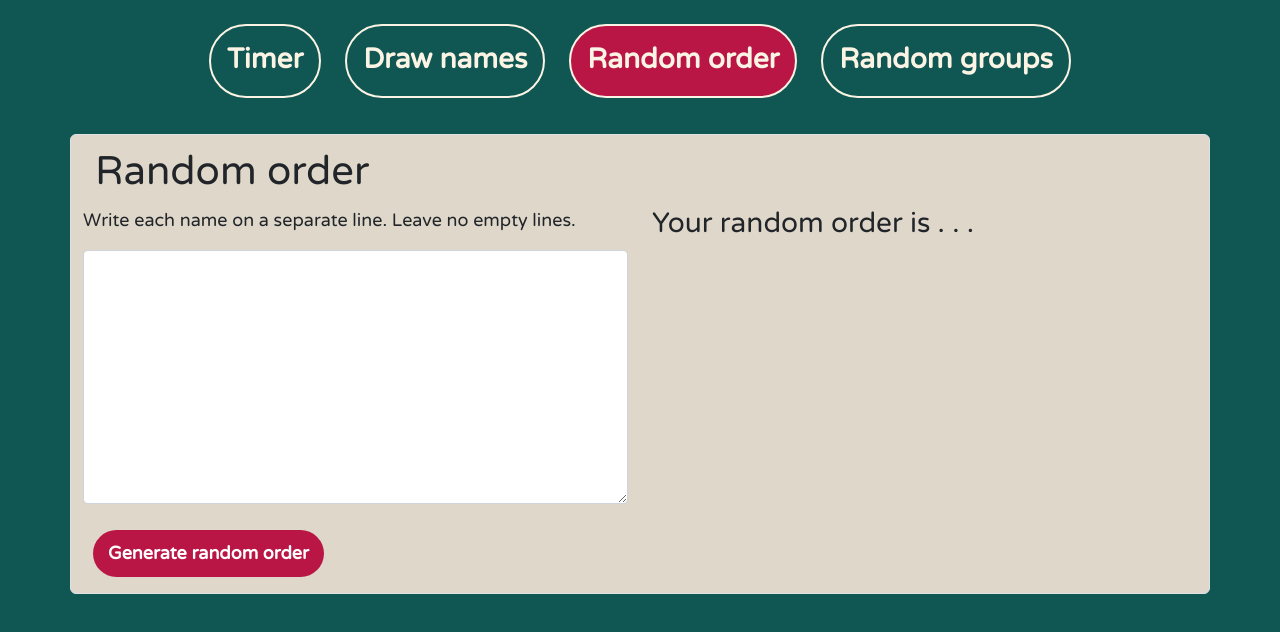
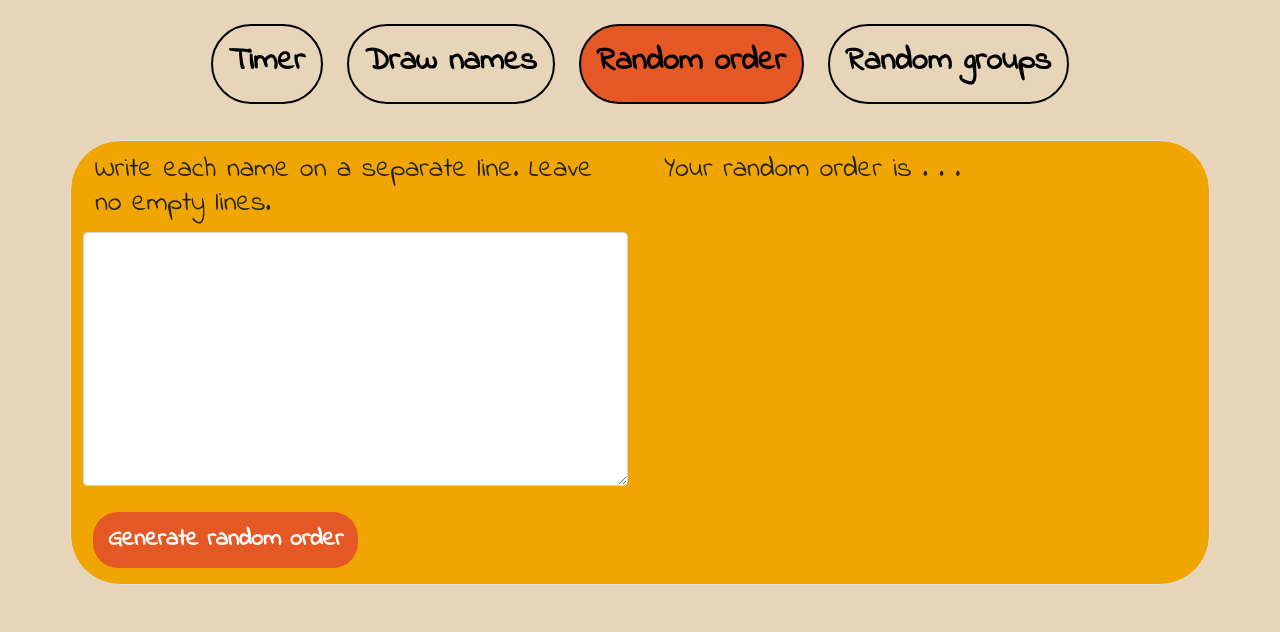
Before and after one commit to yadangdaxia/classroom-tools, a plain HTML site: page index.html in a window 1280 px wide. Both pictures are taken after a click on the element "Random order". Drawn offline with nearby package versions, Linux system fonts and the light colour scheme.

Commit message:
started new styling and coloring

```diff
--- a/css/style.css
+++ b/css/style.css
@@ -1,17 +1,17 @@
 body {
-  background-color: #105652;
+  background-color: #E6D5B8;
   /* font-family: 'Architects Daughter', cursive;
-  font-family: 'Bungee', cursive;
+  /* font-family: 'Bungee', cursive; */
   font-family: 'Indie Flower', cursive;
-  font-family: 'Montserrat', sans-serif;
+  /* font-family: 'Montserrat', sans-serif;
   font-family: 'Orbitron', sans-serif;
-  font-family: 'Press Start 2P', cursive; */
+  font-family: 'Press Start 2P', cursive;  */
   /* font-family: 'Roboto', sans-serif; */
   /* font-family: 'Secular One', sans-serif; */
-  font-family: 'Varela Round', sans-serif;
+  /* font-family: 'Varela Round', sans-serif; */
 }
 
-h1 {
+h3 {
   margin: 12px;
 }
 
@@ -20,8 +20,8 @@ h1 {
 }
 
 .container {
-  background-color: #DFD8CA;
-  border-radius: 6px;
+  background-color: #F0A500;
+  border-radius: 50px;
 }
 
 #draw-names-container {
@@ -41,15 +41,17 @@ h1 {
 
 
 #display-drawn-name {
-  font-size: 40px;
+  font-size: 48px;
   font-weight: bold;
   color: #1E3163;
   display: flex;
   align-items: center;
   justify-content: center;
-  height: 80px;
+  height: 100px;
   background-color: #FBF3E4;
   margin-bottom: 18px;
+  border-top-left-radius: 50px;
+  border-top-right-radius: 50px;
 }
 
 /* #already-finished-container {
@@ -61,7 +63,7 @@ h1 {
 
 #random-order-output, #random-teams-output, #already-finished-container {
   background-color: #FBF3E4;
-  font-size: 18px;
+  font-size: 24px;
   line-height: 32px;
   font-weight: bold;
   border-radius: 6px;
@@ -117,8 +119,8 @@ justify-content: center; */
 }
 
 .btn, .btn:focus {
-  background-color:#B91646;
-  font-size: 18px;
+  background-color:#E45826;
+  font-size: 24px;
   font-weight: bold;
   text-decoration: none;
   border: none;
@@ -128,7 +130,7 @@ justify-content: center; */
 }
 
 .btn:hover {
-    background-color:#B91646;
+    background-color:#E45826;
     opacity: 0.6;
 }
 
@@ -159,14 +161,16 @@ justify-content: center; */
   justify-content: center;
   /* width: 1200px; */
   /* height: 150px; */
-  font-size: 28px;
-  color: rgb(204, 19, 19);
+  font-size: 32px;
+  /* color: #E45826; */
   padding: 12px;
   margin: 12px;
 }
 
 .switched-on {
-  background-color: #B91646;
+  background-color: #E45826;
+  color: white;
+  border: 2px solid white;
 }
 .switched-off {
   background-color: none;
@@ -180,8 +184,8 @@ justify-content: center; */
   margin-right: 12px;
   border-radius: 50px;
   font-weight: bold;
-  color: #FBF3E4;
-  border: 2px solid #FBF3E4;
+  color: black;
+  border: 2px solid black;
   /* width: 400px; */
   /* background-color: #B91646; */
   line-height: 1.5;
@@ -192,7 +196,7 @@ justify-content: center; */
   color: #FBF3E4;
   cursor: pointer;
   opacity: 0.7;
-  background-color: #B91646;
+  background-color: #E45826;
 }
 
 /* .top-tab.active {
--- a/index.html
+++ b/index.html
@@ -60,12 +60,12 @@
 
 
 <div class="container border mt-4 mb-4" id="timer-tab">
-  <h1>Timer</h1>
+  <h1></h1>
   <!-- <div class="time-holder"> -->
 
   <div class="time-container">
     <div class="digits-container">
-      <h3>Hours(时) &nbsp; : &nbsp; Minutes(分) &nbsp; : &nbsp; Seconds(秒)</h3>
+      <h3>Hours &nbsp; : &nbsp; Minutes &nbsp; : &nbsp; Seconds</h3>
     </div>
   </div>
 
@@ -94,7 +94,7 @@
     <button class="btn btn-primary mb-3" id="start-button">Start</button>
     <button class="btn btn-primary mb-3" id="reset-button">Reset</button>
   </div>
-  <p id="display-timer"></p>
+  <!-- <p id="display-timer"></p> -->
 
 
 </div>
@@ -102,13 +102,12 @@
 <!-- <div class="d-inline-flex p-2"> -->
 
 <div class="container border mt-4 mb-4" id="magic-hat-tab">
-  <h1>Draw a name</h1>
   <div class="row">
     <div id="display-drawn-name"></div>
   </div>
 
   <div class="row justify-content-start" id="draw-names-container">
-    <p>Write each name on a separate line. Leave no empty lines.</p>
+    <h3>Write each name on a separate line. Leave no empty lines.</h3>
     <div class="col justify-content-center">
 
       <form id="names-in-hat-form">
@@ -160,9 +159,9 @@
 
 
 <div class="container border mt-4 mb-4" id="random-order-tab">
-  <h1>Random order</h1>
+
   <div class="row justify-content-center">
-    <div class="col"><p>Write each name on a separate line. Leave no empty lines.</p></div>
+    <div class="col"><h3>Write each name on a separate line. Leave no empty lines.</h3></div>
     <div class="col"><h3>Your random order is . . . </h3></div>
 
   </div>
@@ -188,10 +187,10 @@
 
 
 <div class="container border mt-4 mb-4"  id="random-teams-tab">
-  <h1>Random groups</h1>
+  <h1></h1>
   <div class="row justify-content-center">
     <div class="col">
-      <p>Write each name on a separate line. Leave no empty lines.</p>
+      <h3>Write each name on a separate line. Leave no empty lines.</h3>
     </div>
     <div class="col">
       <h3>Your random groups are . . . </h3>
@@ -204,7 +203,7 @@
             <textarea class="form-control" id="student-names" rows="10"></textarea>
           </div>
           <div class="mb-3">
-            <p>Number of students per groups:</p>
+            <h3>Number of students per groups:</h3>
             <input type="number" class="form-control" id="students-per-team" placeholder="e.g. 3" value="2">
         </div>
         <div class="mt-3">
--- a/scripts/main.js
+++ b/scripts/main.js
@@ -99,8 +99,6 @@ function randomTeams() {
 
       team.forEach((member) => {
         console.log(member, "member")
-        // member = " - " + member
-        // console.log(member, "member")
         newTeam.push(" " + member)
       })
 
```
